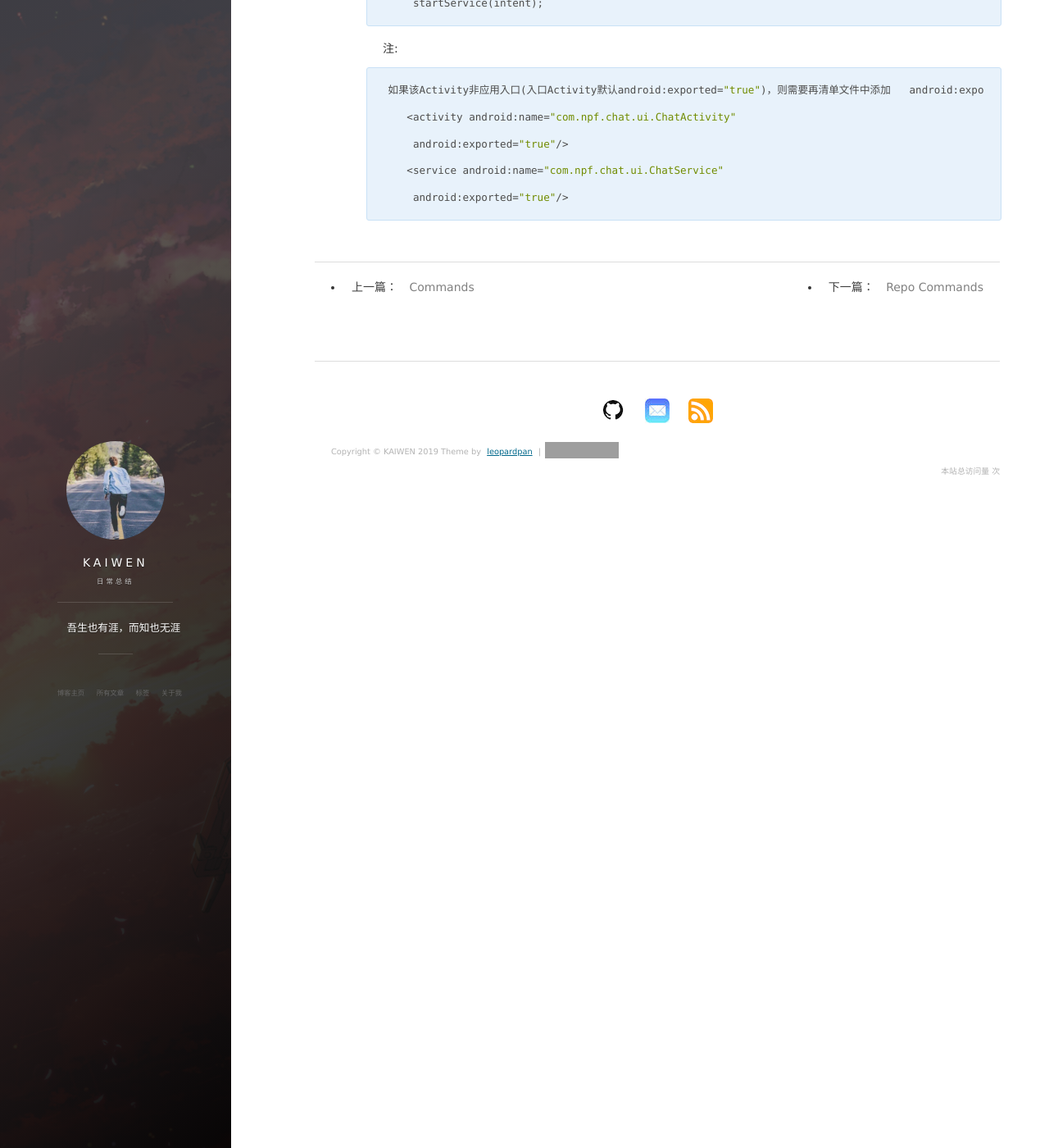
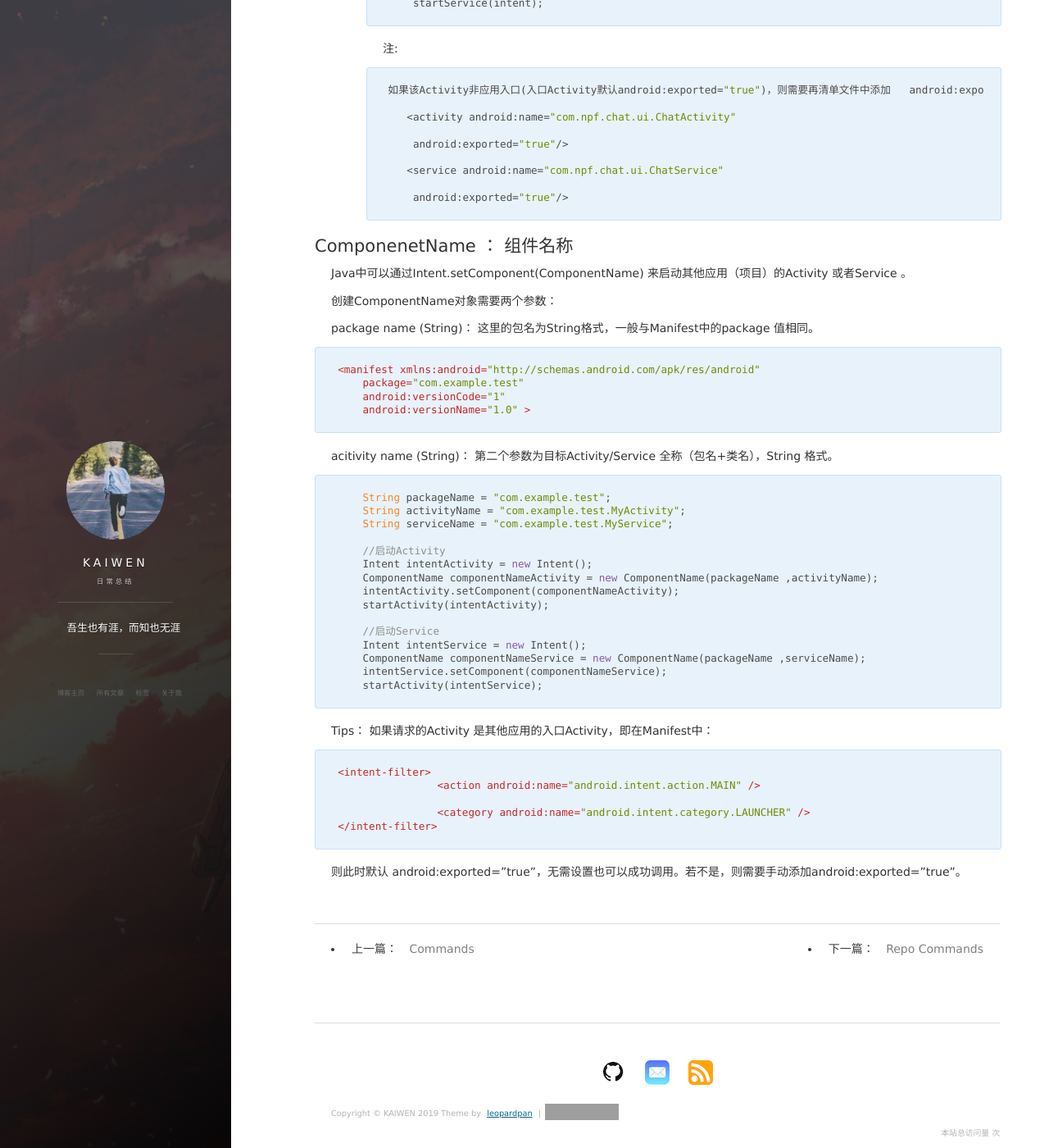
Before and after one commit to kaiwenll/liangkaiwen.github.io11, a Jekyll site: the page built from _posts/2019-9-20-[Android]ComponentName.md, in a window 1280 px wide and 1400 px high, scrolled down 2396 px. Shown: the whole window at 82% size. Built offline with Jekyll 4.4.1, drawn with Linux system fonts in a browser that asks for light colours; nearby versions of some CDN libraries; our own code applies the rules of GitHub Pages for plain Markdown files; comment, search, counter and statistics services are not loaded; grey boxes are pictures that could not be loaded.

Commit message:
Update 2019-9-20-[Android]ComponentName.md

````diff
--- a/_posts/2019-9-20-[Android]ComponentName.md
+++ b/_posts/2019-9-20-[Android]ComponentName.md
@@ -143,3 +143,47 @@
 
          android:exported="true"/>
      ```
+
+
+## ComponenetName ： 组件名称
+Java中可以通过Intent.setComponent(ComponentName) 来启动其他应用（项目）的Activity 或者Service 。
+
+创建ComponentName对象需要两个参数：
+
+package name (String)：
+这里的包名为String格式，一般与Manifest中的package 值相同。
+```xml
+<manifest xmlns:android="http://schemas.android.com/apk/res/android"
+    package="com.example.test"
+    android:versionCode="1"
+    android:versionName="1.0" >
+```
+acitivity name (String)：
+第二个参数为目标Activity/Service 全称（包名+类名），String 格式。
+```
+    String packageName = "com.example.test";
+    String activityName = "com.example.test.MyActivity";
+    String serviceName = "com.example.test.MyService";
+
+    //启动Activity
+    Intent intentActivity = new Intent();
+    ComponentName componentNameActivity = new ComponentName(packageName ,activityName);
+    intentActivity.setComponent(componentNameActivity);
+    startActivity(intentActivity);
+
+    //启动Service
+    Intent intentService = new Intent();
+    ComponentName componentNameService = new ComponentName(packageName ,serviceName);
+    intentService.setComponent(componentNameService);
+    startActivity(intentService);
+```
+Tips：
+如果请求的Activity 是其他应用的入口Activity，即在Manifest中：
+```
+<intent-filter>
+                <action android:name="android.intent.action.MAIN" />
+
+                <category android:name="android.intent.category.LAUNCHER" />
+</intent-filter>
+```
+则此时默认 android:exported="true"，无需设置也可以成功调用。若不是，则需要手动添加android:exported="true"。
````
